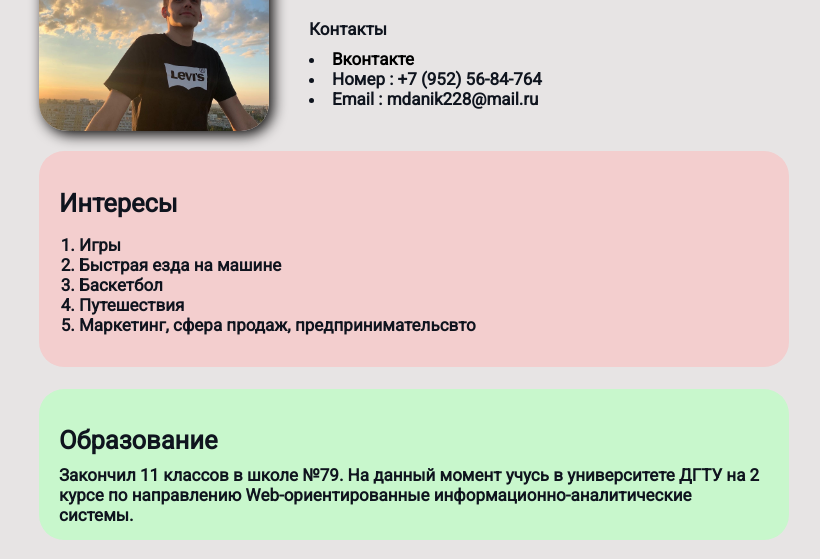
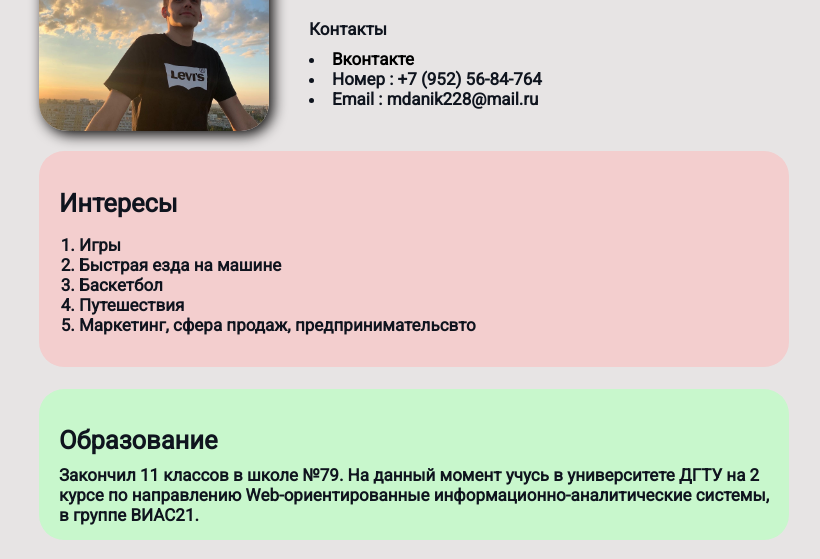
Before and after one commit to jadeccii/PORTFOLIO2023, a plain HTML site: page index.html in a window 1280 px wide. Shown: the part 187-746 px from the top of the page, without its empty margins (226-1046 px from the left). Drawn offline with Linux system fonts and the light colour scheme.

Commit message:
Update index.html

```diff
--- a/index.html
+++ b/index.html
@@ -46,7 +46,7 @@
     <h2>Образование</h2>
     <table>
       <tr>
-        Закончил 11 классов в школе №79. На данный момент учусь в университете ДГТУ на 2 курсе по направлению Web-ориентированные информационно-аналитические системы.
+        Закончил 11 классов в школе №79. На данный момент учусь в университете ДГТУ на 2 курсе по направлению Web-ориентированные информационно-аналитические системы, в группе ВИАС21.
       </tr>
     </table>
   </div>
```
